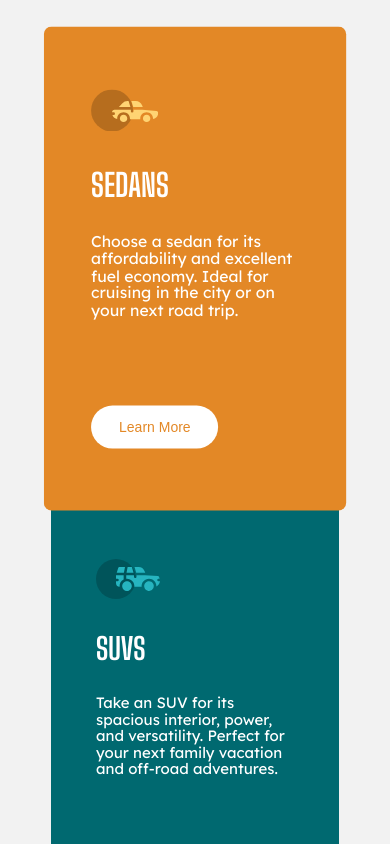
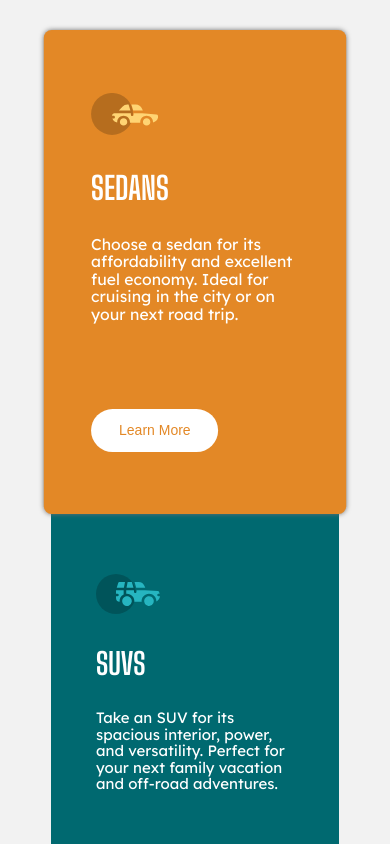
Before and after one commit to MarioLisbona/FEM-3-column-preview-card, a plain HTML site: page index.html in a window 390 px wide. In both pictures the pointer is over the element 195 px from the left and 268 px from the top of the page. Shown: the top 844 px of the page. Drawn offline with Linux system fonts and the light colour scheme.

Commit message:
add box shadow, mobile margin and transform origin

```diff
--- a/styles.css
+++ b/styles.css
@@ -63,18 +63,18 @@ body {
 .car-card:hover {
     animation: grow .1s linear forwards;
     border-radius: .5em;
+    box-shadow:0 0 5px 0 hsl(0, 0%, 45%);
+
 }
 
 .car-card:first-child:hover {
     animation: grow-left .1s linear forwards;
-    /* border-top-right-radius: .5em;
-    border-bottom-right-radius: .5em; */
+    box-shadow:0 0 5px 0 hsl(0, 0%, 45%);
 }
 
 .car-card:nth-child(3):hover {
     animation: grow-right .1s linear forwards;
-    /* border-top-left-radius: .5em;
-    border-bottom-left-radius: .5em; */
+    box-shadow:0 0 5px 0 hsl(0, 0%, 45%);
 }
 
 .sedan {
@@ -125,6 +125,7 @@ a {
 @keyframes grow {
     100% {
         transform: scale(1.05);
+        box-shadow:0 0 5px 0 hsl(0, 0%, 45%);
     }
 }
 
@@ -164,7 +165,7 @@ a {
 @media (max-width: 800px) {
     .main-container {
         flex-direction: column;
-        margin: 2em 0;
+        margin: 3em 0;
     }
 
     .attribution {
@@ -179,6 +180,7 @@ a {
 
     .car-card:first-child:hover {
         animation: grow .1s linear forwards;
+        transform-origin: bottom;
         border-radius: .5em;
     }
 
@@ -189,6 +191,7 @@ a {
 
     .car-card:nth-child(3):hover {
         animation: grow .1s linear forwards;
+        transform-origin: top;
         border-radius: .5em;
     }
 
```
